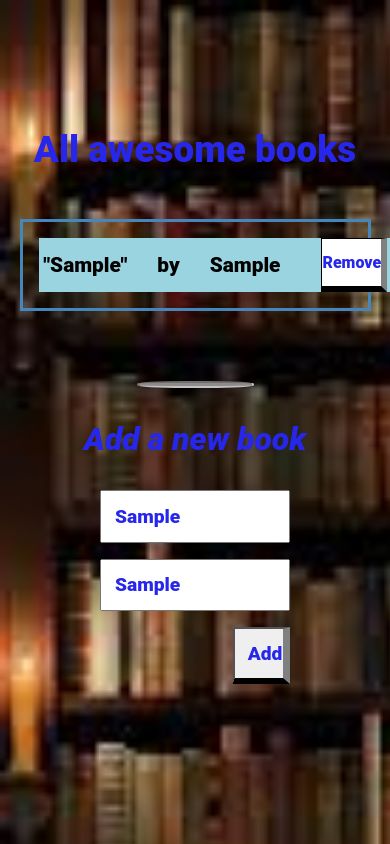
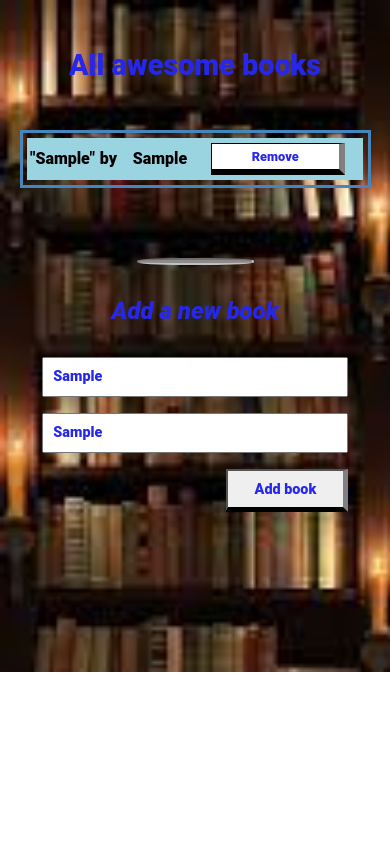
Before and after one commit to danigalindo10/awesome-books, a website: page index.html in a window 390 px wide. Both pictures are taken after typing "Sample", "Sample" into the empty fields and a click on the input "Add book". Shown: the top 844 px of the page. Drawn offline with Linux system fonts and the light colour scheme.

Commit message:
Add booklists with classes

```diff
--- a/css/style.css
+++ b/css/style.css
@@ -1,20 +1,20 @@
 @import url("https://fonts.googleapis.com/css2?family=Lato:wght@300&family=Staatliches&display=swap");
+
 * {
-    margin: 0;
-    padding: 0;
-    box-sizing: border-box;
-    font-size: 1rem;
-    font-family: "Roboto", sans-serif;
-    font-weight: bolder;
-    color: #2727eb;
+  margin: 0;
+  padding: 0;
+  box-sizing: border-box;
+  font-size: 1rem;
+  font-family: "Roboto", sans-serif;
+  font-weight: bolder;
+  color: #2727eb;
+}
 
-  }
-
-html{
+html {
   background-image: url(/images/main.bg.jpg);
   background-repeat: no-repeat;
-  background-size:cover;
- }
+  background-size: cover;
+}
 
 button {
   appearance: none;
@@ -22,13 +22,11 @@ button {
   background-color: #fff;
 }
 
-
 h1 {
   text-align: center;
-  margin-top: 8rem;
+  margin-top: 5rem;
   margin-bottom: 3rem;
   font-size: 2.3rem;
-
 }
 
 hr {
@@ -41,8 +39,7 @@ hr {
   background-color: rgb(141, 140, 140);
 }
 
-
-.book{
+.book {
   display: flex;
   flex-direction: column;
   width: 100%;
@@ -52,7 +49,6 @@ hr {
   margin: 0 auto;
   justify-content: center;
   align-items: flex-start;
-
 }
 
 .remove {
@@ -64,7 +60,6 @@ hr {
 
 #new-book {
   width: 100%;
-  padding: 1rem;
   margin: 2rem auto;
   display: flex;
   flex-direction: column;
@@ -74,85 +69,146 @@ hr {
   align-items: flex-end;
 }
 
-input{
+input {
   font-size: 1.2em;
-  width:100%;
+  width: 100%;
   padding: 0.8rem;
 }
 
+#add-book {
+  width: 30%;
+  border-bottom: 6px solid black;
+  border-right: 7px solid grey;
+}
 
 #add-book:active {
   background-color: rgb(156, 147, 147);
 }
 
 #all-books {
-  display:flex;
+  display: flex;
   flex-direction: column;
   align-items: flex-start;
   border: 3px solid rgb(69, 134, 188);
-  width: 90%;
+  width: 80%;
   margin: 0 auto 1rem;
   margin-bottom: 70px;
   text-align: center;
-  padding: 1rem;
+  padding: 0.3rem;
 }
 
-#book-list{
-  display:grid;
+#book-list {
+  display: grid;
   grid-template-columns: 1fr;
-  gap:2px;
+  gap: 2px;
   width: 100%;
   align-items: flex-start;
 }
 
-.the-book{
-  display:grid;
-  grid-template-columns:3fr 1fr;
-  grid-template-rows: 1fr;
-  gap: 30px;
+.the-book {
   background-color: #99d4e0;
-  padding-right: 20px;
-
+  padding-right: 1px;
 }
 
-.book-details{
-  display: flex;
-  gap:30px;
-  padding: 15px 10px 15px 5px;
+.book-details {
+  display: grid;
+  grid-template-columns: 1fr 0.5fr 1fr 4fr;
+  grid-template-rows: 1fr;
+  align-items: center;
+  padding: 5px 0 5px 3px;
+  background-color: #99d4e0;
   color: black;
-
 }
 
-.book-details p{
+.book-details p {
   color: black;
-  font-size: 1.3em;
+  font-size: 1.2em;
+  text-align: left;
 }
 
-.infor:first-letter {
-    text-transform: uppercase;
+.infor::first-letter {
+  text-transform: uppercase;
 }
 
-#add-new-book{
-  width: 65%;
+#add-new-book {
+  width: 70%;
   margin: 0 auto;
-  margin-bottom: 20em;
+  margin-bottom: 10em;
 }
 
-#add-new-book h2{
-  font-size:2em;
+#add-new-book h2 {
+  font-size: 1.8em;
   text-align: center;
   font-style: italic;
 }
 
-
-.delete{
- margin-left: 1px;
- border-bottom: 6px solid black;
- border-right: 6px solid grey;
+.delete {
+  margin-left: 50%;
+  width: 40%;
+  padding: 7px 0;
+  border-bottom: 6px solid black;
+  border-right: 6px solid grey;
 }
 
-#add-book{
-  width: 30%;
-  border-bottom: 6px solid black;
-  border-right: 7px solid grey;
- }
+@media screen and (max-width: 768px) {
+  h1 {
+    text-align: center;
+    margin-top: 3rem;
+    margin-bottom: 3rem;
+    font-size: 1.8rem;
+  }
+
+  #all-books {
+    display: flex;
+    flex-direction: column;
+    align-items: flex-start;
+    border: 3px solid rgb(69, 134, 188);
+    width: 90%;
+    margin-bottom: 70px;
+    text-align: center;
+    padding: 0.3rem;
+  }
+
+  .book-details {
+    grid-template-columns: 1fr 0.5fr 1fr 3fr;
+    grid-template-rows: 1fr;
+    gap: 5px;
+    padding: 5px 0 5px 3px;
+    background-color: #99d4e0;
+    color: black;
+  }
+
+  .book-details p {
+    color: black;
+    font-size: 1em;
+    text-align: left;
+  }
+
+  .delete {
+    margin-left: 10%;
+    width: 80%;
+    font-size: 0.8rem;
+    padding: 5px 0;
+    border-bottom: 6px solid black;
+    border-right: 6px solid grey;
+  }
+
+  #add-new-book {
+    width: 95%;
+  }
+
+  input {
+    font-size: 0.9em;
+    padding: 0.6rem;
+  }
+
+  #add-book {
+    width: 40%;
+    border-bottom: 5px solid black;
+    border-right: 5px solid grey;
+  }
+
+  #add-new-book h2 {
+    font-size: 1.5em;
+  }
+}
--- a/index.html
+++ b/index.html
@@ -34,7 +34,7 @@
       <form id="new-book">
         <input type="text" name="title" id="new-title" placeholder="Title" required>
         <input type="text" name="author" id="new-author" placeholder="Author" required>
-        <input type="submit" id="add-book" value="Add book" required>
+        <input type="submit" id="add-book" value="Add book">
       </form>
     </section>
     <!-- Contact section -->
--- a/js/script.js
+++ b/js/script.js
@@ -13,10 +13,10 @@ class Book {
 class Store {
   static getBooks() {
     let books;
-    if (localStorage.getItem("books") === null) {
+    if (localStorage.getItem('books') === null) {
       books = [];
     } else {
-      books = JSON.parse(localStorage.getItem("books"));
+      books = JSON.parse(localStorage.getItem('books'));
     }
     return books;
   }
@@ -24,7 +24,7 @@ class Store {
   static addBook(book) {
     const books = Store.getBooks();
     books.push(book);
-    localStorage.setItem("books", JSON.stringify(books));
+    localStorage.setItem('books', JSON.stringify(books));
   }
 
   static removeBook(author) {
@@ -34,7 +34,7 @@ class Store {
         books.splice(index, 1);
       }
     });
-    localStorage.setItem("books", JSON.stringify(books));
+    localStorage.setItem('books', JSON.stringify(books));
   }
 }
 
@@ -46,45 +46,46 @@ class awesomeBooks {
   }
 
   static addBookToList(book) {
-    const list = document.getElementById("book-list");
-    const listBook = document.createElement("div");
-    listBook.classList.add("the-book");
+    const list = document.getElementById('book-list');
+    const listBook = document.createElement('div');
+    listBook.classList.add('the-book');
 
     listBook.innerHTML = `
       <div class="book-details">
         <p class="infor">"${book.title}"</p>
         <p>by</p>
         <p class="infor">${book.author}</p>
+        <button class="delete">Remove</button>
       </div>
-                <button class="delete">Remove</button>
+
       `;
 
     list.appendChild(listBook);
   }
 
   static deleteBook(el) {
-    if (el.classList.contains("delete")) {
+    if (el.classList.contains('delete')) {
       el.parentElement.remove();
     }
   }
 
   static clearField() {
-    document.querySelector("#title").value = "";
-    document.querySelector("#author").value = "";
+    document.querySelector('#title').value = '';
+    document.querySelector('#author').value = '';
   }
 }
 
 // Event: Display Books
-document.addEventListener("DOMContentLoaded", awesomeBooks.displayBooks);
+document.addEventListener('DOMContentLoaded', awesomeBooks.displayBooks);
 
 // Event: Add a Book
-document.querySelector("#new-book").addEventListener("submit", (e) => {
+document.querySelector('#new-book').addEventListener('submit', (e) => {
   // Prevent actual submit
   e.preventDefault();
 
   // Get form values
-  const title = document.querySelector("#new-title").value;
-  const author = document.querySelector("#new-author").value;
+  const title = document.querySelector('#new-title').value;
+  const author = document.querySelector('#new-author').value;
 
   // Instatiate book
   const book = new Book(title, author);
@@ -100,7 +101,7 @@ document.querySelector("#new-book").addEventListener("submit", (e) => {
 });
 
 // Event: Remove a Book
-document.querySelector("#book-list").addEventListener("click", (e) => {
+document.querySelector('#all-books').addEventListener('click', (e) => {
   awesomeBooks.deleteBook(e.target);
 
   Store.removeBook(e.target.previousElementSibling.textContent);
```
Also changed, not shown: README.md. Lines whose indentation alone changed are shown as unchanged.
